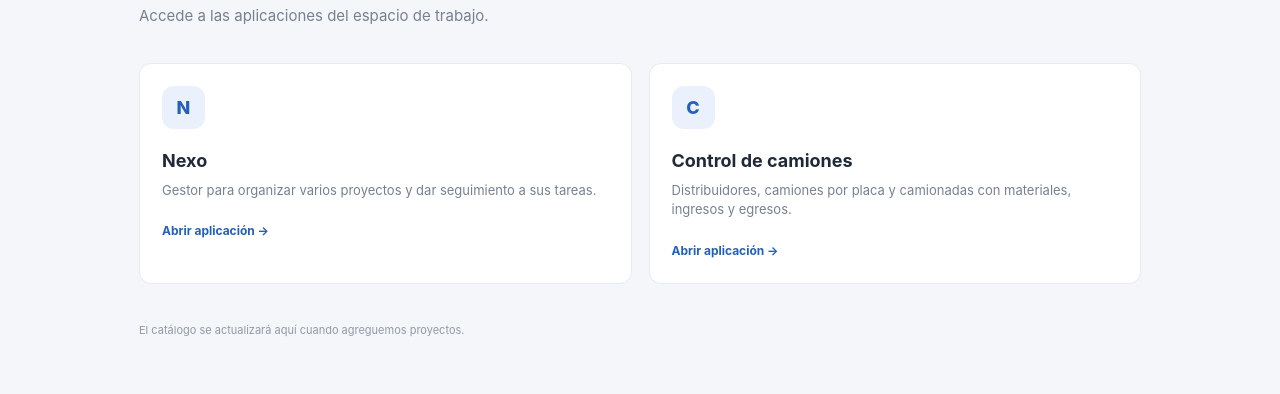
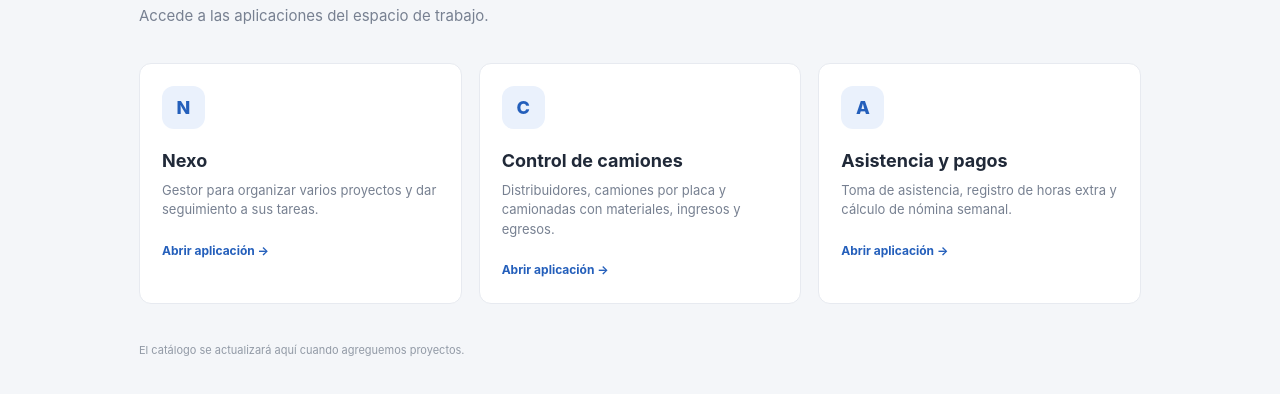
Before and after one commit to tablet3lasazaleas-create/proyectos, a plain HTML site: page index.html in a window 1280 px wide. Shown: the part 178-572 px from the top of the page. Drawn offline with Linux system fonts and the light colour scheme.

Commit message:
Agregar asistencia al catálogo

```diff
--- a/index.html
+++ b/index.html
@@ -5,5 +5,5 @@
 <style>
 :root{--ink:#202938;--muted:#778091;--line:#e7eaf0;--bg:#f4f6f9;--blue:#245fbb}*{box-sizing:border-box}body{margin:0;background:var(--bg);color:var(--ink);font:15px/1.5 Inter,system-ui,-apple-system,"Segoe UI",sans-serif}.top{height:64px;background:#fff;border-bottom:1px solid var(--line);display:flex;align-items:center;padding:0 7vw;gap:12px}.mark{height:34px;width:34px;border-radius:10px;background:var(--blue);color:white;display:grid;place-items:center;font-weight:800}.brand{font-weight:750}.wrap{max-width:1050px;padding:60px 24px;margin:auto}h1{font-size:34px;letter-spacing:-1px;margin:0 0 8px}.lead{color:var(--muted);margin:0 0 35px}.grid{display:grid;grid-template-columns:repeat(auto-fit,minmax(250px,1fr));gap:17px}.card{display:block;text-decoration:none;color:inherit;background:white;border:1px solid var(--line);border-radius:12px;padding:22px;transition:.15s}.card:hover{transform:translateY(-2px);border-color:#b7c9e6;box-shadow:0 12px 35px #15274412}.icon{height:43px;width:43px;border-radius:12px;background:#eaf1fc;color:var(--blue);display:grid;place-items:center;font-weight:800;font-size:18px;margin-bottom:18px}.card h2{font-size:18px;margin:0 0 7px}.card p{font-size:13px;color:var(--muted);margin:0 0 19px}.open{font-size:12px;color:var(--blue);font-weight:700}.foot{margin-top:38px;font-size:11px;color:#929aa6}@media(max-width:550px){.wrap{padding:42px 16px}h1{font-size:29px}}</style>
 </head>
-<body><header class="top"><div class="mark">P</div><div class="brand">Proyectos</div></header><main class="wrap"><h1>Proyectos</h1><p class="lead">Accede a las aplicaciones del espacio de trabajo.</p><section class="grid"><a class="card" href="./nexo/index.html"><div class="icon">N</div><h2>Nexo</h2><p>Gestor para organizar varios proyectos y dar seguimiento a sus tareas.</p><span class="open">Abrir aplicación →</span></a><a class="card" href="./control-camiones/index.html"><div class="icon">C</div><h2>Control de camiones</h2><p>Distribuidores, camiones por placa y camionadas con materiales, ingresos y egresos.</p><span class="open">Abrir aplicación →</span></a></section><div class="foot">El catálogo se actualizará aquí cuando agreguemos proyectos.</div></main></body>
+<body><header class="top"><div class="mark">P</div><div class="brand">Proyectos</div></header><main class="wrap"><h1>Proyectos</h1><p class="lead">Accede a las aplicaciones del espacio de trabajo.</p><section class="grid"><a class="card" href="./nexo/index.html"><div class="icon">N</div><h2>Nexo</h2><p>Gestor para organizar varios proyectos y dar seguimiento a sus tareas.</p><span class="open">Abrir aplicación →</span></a><a class="card" href="./control-camiones/index.html"><div class="icon">C</div><h2>Control de camiones</h2><p>Distribuidores, camiones por placa y camionadas con materiales, ingresos y egresos.</p><span class="open">Abrir aplicación →</span></a><a class="card" href="./asistencia/index.html"><div class="icon">A</div><h2>Asistencia y pagos</h2><p>Toma de asistencia, registro de horas extra y cálculo de nómina semanal.</p><span class="open">Abrir aplicación →</span></a></section><div class="foot">El catálogo se actualizará aquí cuando agreguemos proyectos.</div></main></body>
 </html>
```
Also changed, not shown: 1 other file.
